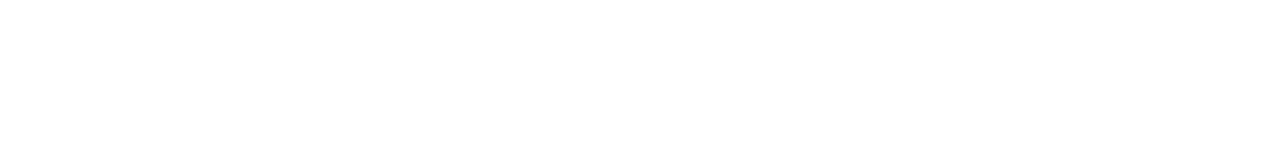
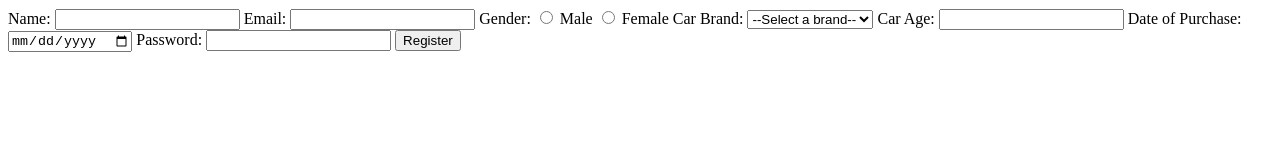
Before and after one commit to acciojob/car-insurance-form-Rupesh3000, a website: page main.html in a window 1280 px wide. Drawn offline with Linux system fonts and the light colour scheme.

Commit message:
created a submission

```diff
--- a/main.html
+++ b/main.html
@@ -8,6 +8,55 @@
 
 <body>
 	<!-- the entire body must be written by student -->
+
+
+   <form method="post">
+      <!-- Name -->
+      <label for="name">Name:</label>
+      <input type="text" id="name" name="name" required>
+
+
+      <!-- Email -->
+      <label for="email">Email:</label>
+      <input type="email" name="email" required>
+
+
+      <!-- Gender -->
+      <label>Gender:</label>
+      <input type="radio" name="gender" value="Male" required> Male
+      <input type="radio" name="gender" value="Female" required> Female
+
+
+      <!-- Car Brands -->
+      <label for="cars">Car Brand:</label>
+      <select id="cars" name="cars">
+         <option value="">--Select a brand--</option>
+         <option value="BMW">BMW</option>
+         <option value="Audi">Audi</option>
+         <option value="Mercedez">Mercedez</option>
+      </select>
+
+
+      <!-- Car Age -->
+      <label for="carage">Car Age:</label>
+      <input type="number" id="carage" name="carage" required>
+
+
+      <!-- Date of Purchase -->
+      <label for="dop">Date of Purchase:</label>
+      <input type="date" id="dop" name="dop" required>
+
+
+      <!-- Password -->
+      <label for="password">Password:</label>
+      <input type="password" id="password" name="password" required>
+
+
+      <!-- Submit Button -->
+      <button type="submit">Register</button>
+   </form>
+
+
     <script type="text/javascript" src="./script.js">
 </script>
 
```
